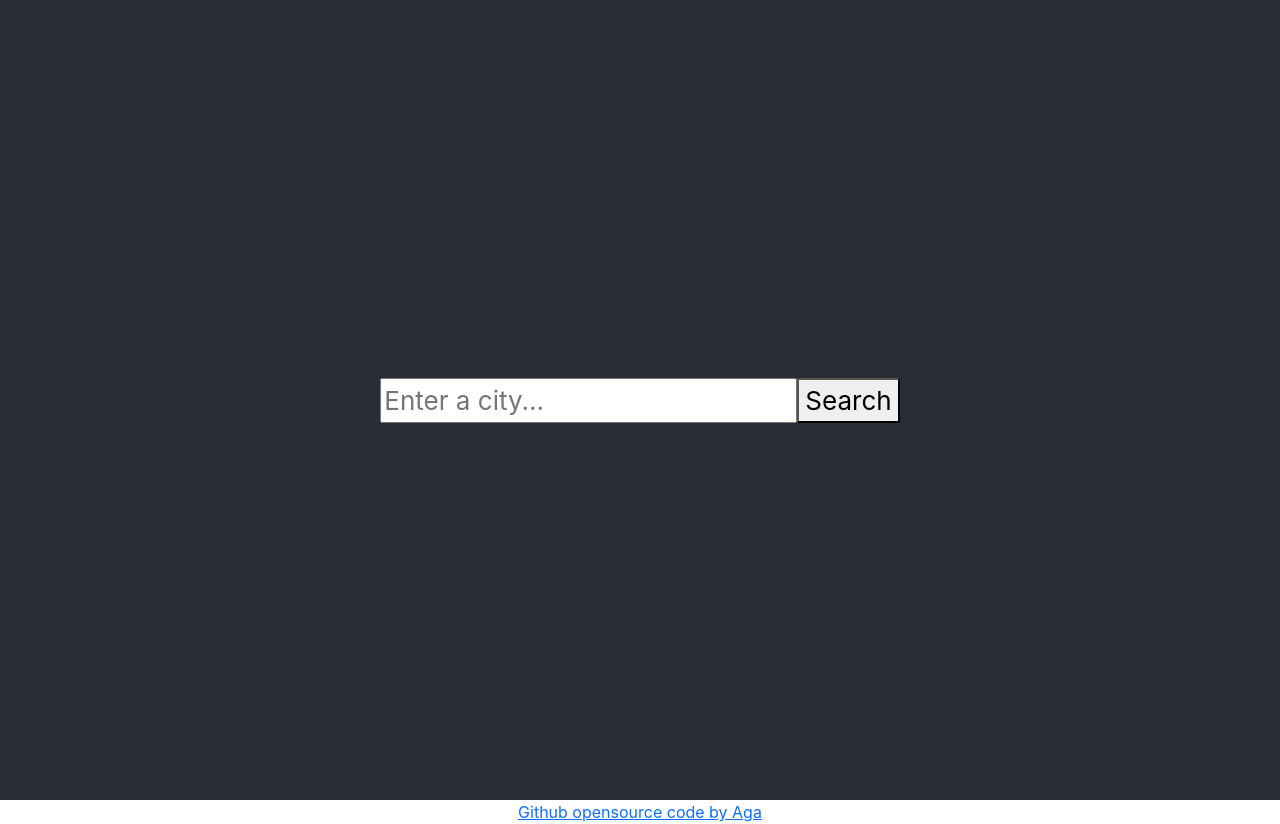
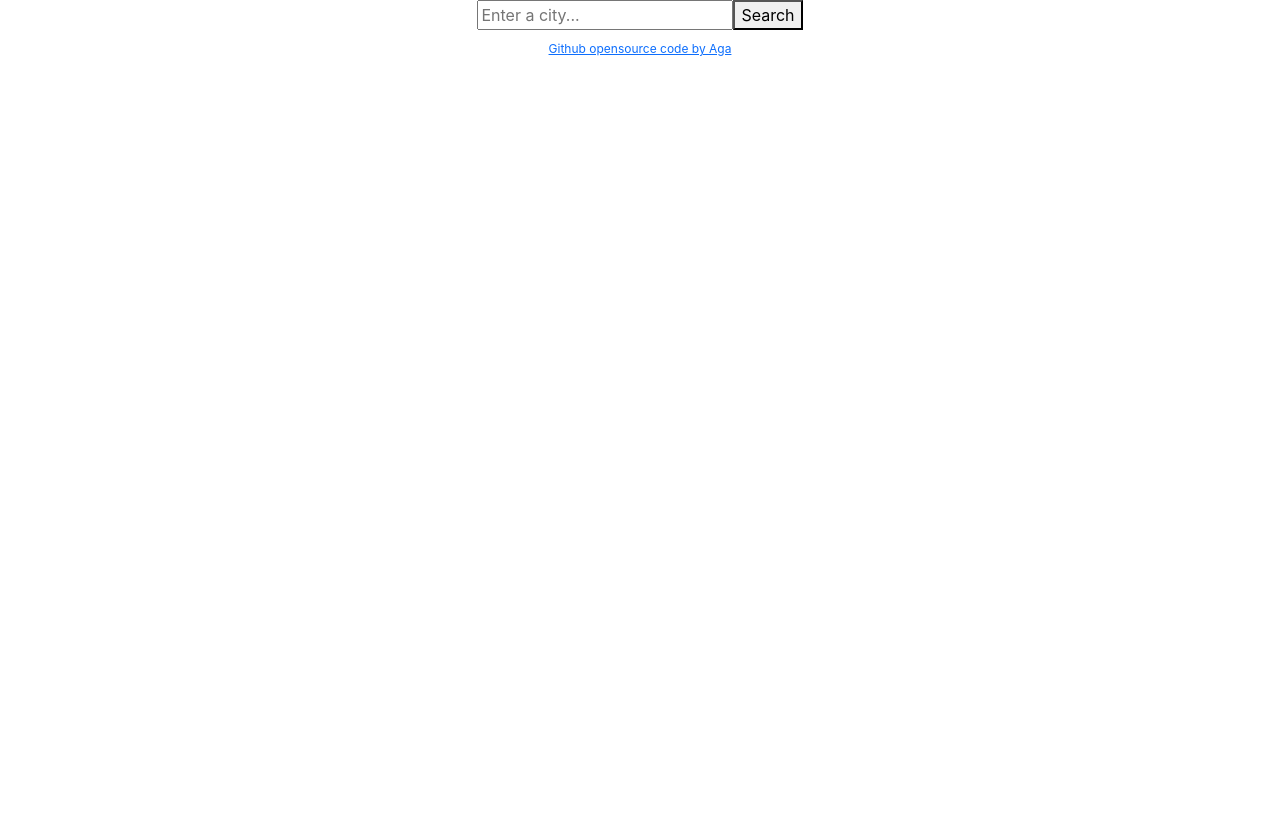
Before and after one commit to agguuaa/Weather-react, a React (Create React App) app: page / in a window 1280 px wide. After the commit the page ends 800 px from the top, so only its background shows below. Built offline with nearby package versions, Linux system fonts and the light colour scheme.

Commit message:
WeatherSearch update

```diff
--- a/src/App.css
+++ b/src/App.css
@@ -28,6 +28,11 @@
   color: #61dafb;
 }
 
+.App footer {
+  font-size: 12px;
+  margin: 10px 0;
+}
+
 @keyframes App-logo-spin {
   from {
     transform: rotate(0deg);
--- a/src/App.js
+++ b/src/App.js
@@ -1,15 +1,18 @@
 import "./App.css";
 import WeatherSearch from "./WeatherSearch";
+import React from "react";
 
 function App() {
   return (
     <div className="App">
-      <header className="App-header">
-        <WeatherSearch />
+      <header className="container">
+        <WeatherSearch defaultCity="Tokyo" />
       </header>
-      <a href="https://github.com/agguuaa/Weather-react">
-        Github opensource code by Aga
-      </a>
+      <footer>
+        <a href="https://github.com/agguuaa/Weather-react">
+          Github opensource code by Aga
+        </a>
+      </footer>
     </div>
   );
 }
--- a/src/WeatherSearch.js
+++ b/src/WeatherSearch.js
@@ -9,11 +9,14 @@ export default function WeatherSearch() {
   function displayWeather(response) {
     setLoaded(true);
     setWeather({
+      coordinates: response.data.coord,
       temperature: response.data.main.temp,
       wind: response.data.wind.speed,
       humidity: response.data.main.humidity,
+      date: new Date(response.data.main.dt * 1000),
       icon: `http://openweathermap.org/img/wn/${response.data.weather[0].icon}@2x.png`,
       description: response.data.weather[0].description,
+      city: response.data.name,
     });
   }
   function handleSubmit(event) {
```
